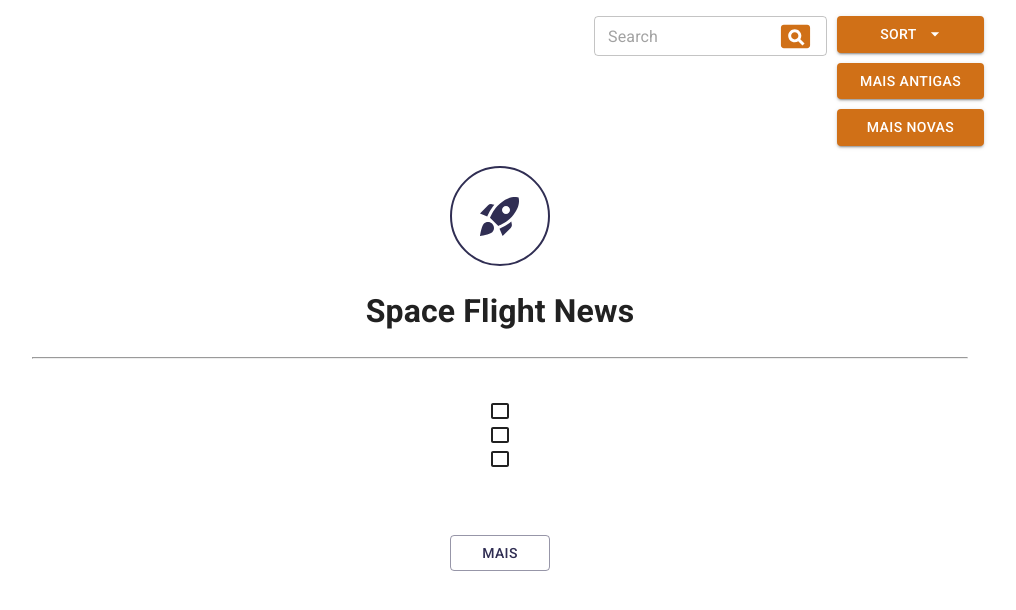
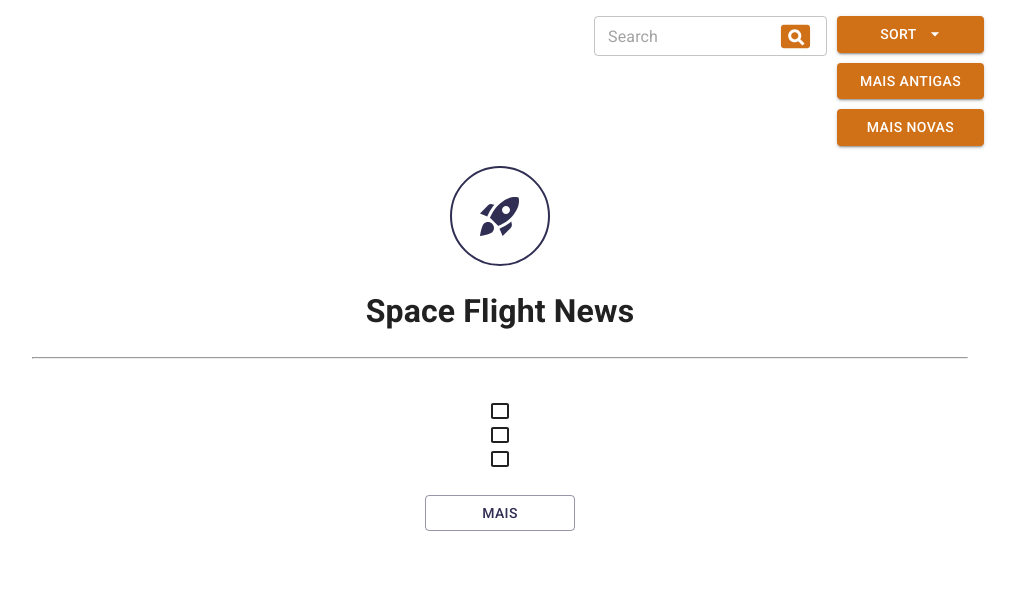
Before and after one commit to rbressanelli/space_flight_news, a React (Create React App) app: page /dashboard in a window 1280 px wide. Shown: the top 610 px of the page, without its empty margins (140-1156 px from the left). Built offline with nearby package versions, Linux system fonts and the light colour scheme; no server answers.

Commit message:
Refactor: changed moreNews to a component

```diff
--- a/src/pages/Dashboard/index.jsx
+++ b/src/pages/Dashboard/index.jsx
@@ -11,6 +11,7 @@ import { Box, Button, Grid, TextField } from "@material-ui/core";
 import NewsModal from "../../components/NewsModal";
 import { useFlightNews } from "../../contexts/flightnews";
 import FlightNewsList from "../../components/FlightNewsList";
+import MoreNews from "../../components/MoreNews";
 import { NewsButton, GridStyle, RocketDiv, hoverColor } from "./styles";
 
 const Dashboard = () => {
@@ -40,9 +41,8 @@ const Dashboard = () => {
     setData(data);
   };
 
-  const handleMoreNews = () => {
-    moreNews();
-  };
+
+
 
   return (
     <Grid sx={GridStyle}>
@@ -140,31 +140,12 @@ const Dashboard = () => {
         <h1>Space Flight News</h1>
         <hr />
       </Grid>
+      {sorted && <MoreNews/>}
       <Grid>
         <FlightNewsList filterSearch={foundedNews} handleModal={handleModal} />
         <NewsModal open={open} data={data} setOpen={setOpen} />
       </Grid>
-      <Grid
-        sx={{
-          textAlign: "center",
-          display: "flex",
-          flexDirection: "column",
-          alignItems: "center",
-          marginTop: 5,
-        }}
-      >
-        <Crop54TwoToneIcon />
-        <Crop54TwoToneIcon />
-        <Crop54TwoToneIcon />
-        <Button
-          onClick={() => handleMoreNews()}
-          sx={{ marginTop: 8, width: 100 }}
-          color="secondary"
-          variant="outlined"
-        >
-          mais
-        </Button>
-      </Grid>
+      {!sorted && <MoreNews/>}
     </Grid>
   );
 };
```
